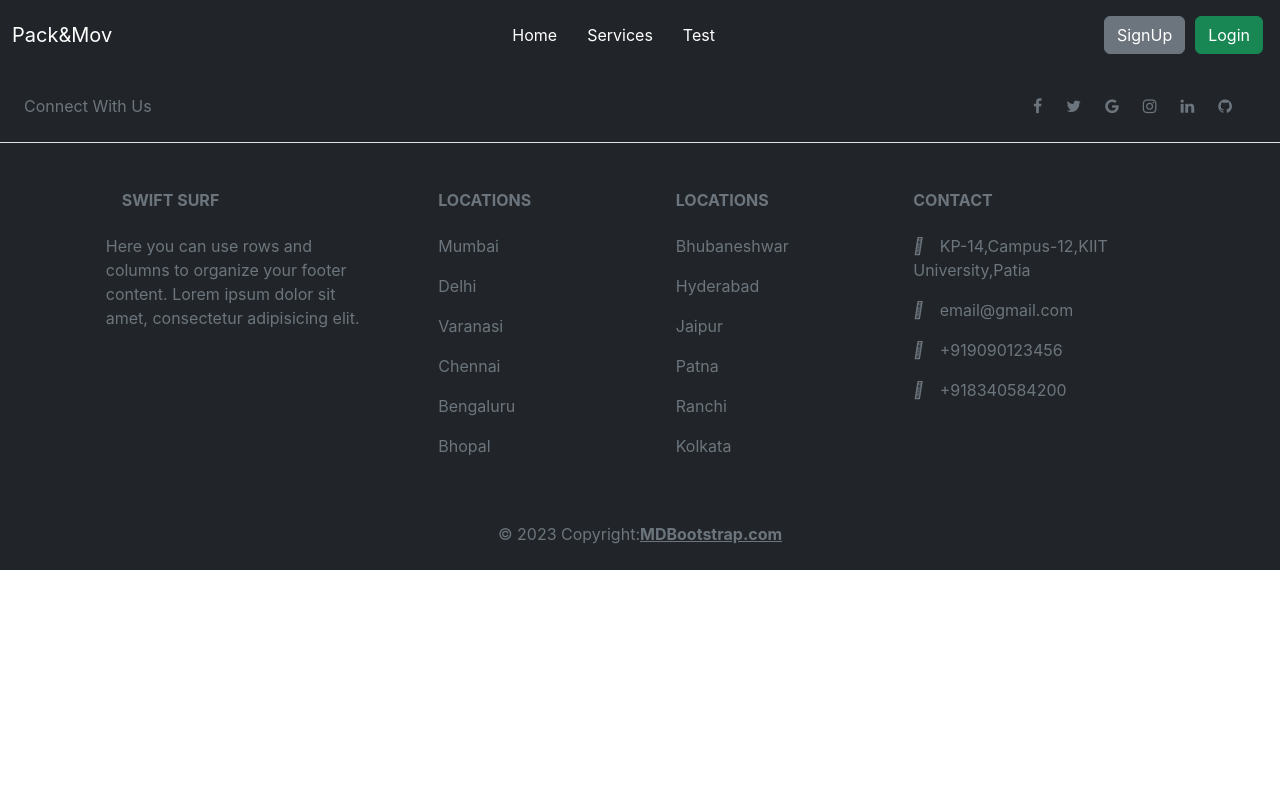
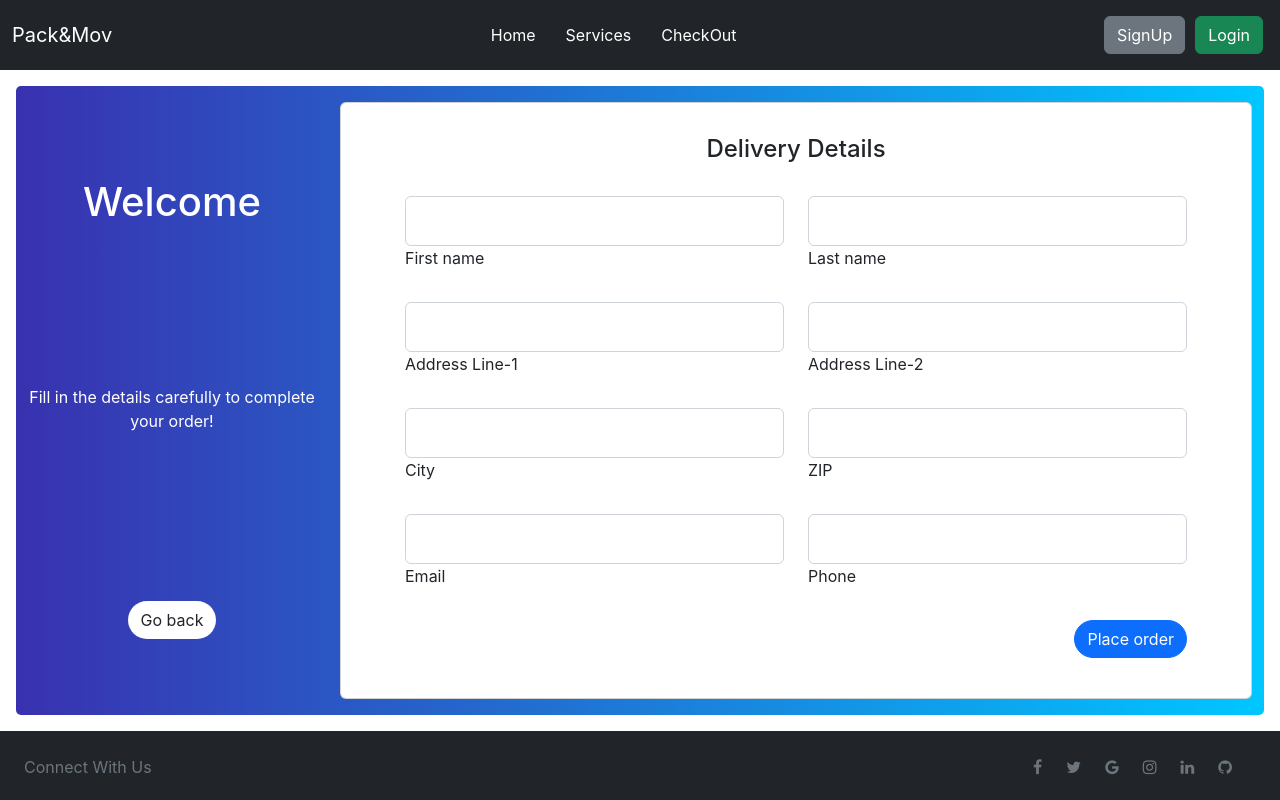
Before and after one commit to 007DSJ/MinorProject, a React (Create React App) app in the folder frontend/: page /checkout in a window 1280 px wide. Shown: the top 800 px of the page. Built offline with nearby package versions, Linux system fonts and the light colour scheme.

Commit message:
checkout page implementation

```diff
--- a/frontend/src/App.css
+++ b/frontend/src/App.css
@@ -101,3 +101,22 @@ input {
     height: 50px;
     border-radius: 1px;
 }
+
+#lc {
+    display: flex;
+    flex-direction: column;
+    justify-content: space-around;
+}
+
+#big {
+    background: -webkit-linear-gradient(left, #3931af, #00c6ff);
+    border-radius: 5px;
+}
+
+#mango {
+    background-color: white;
+    border-radius: 20px;
+}
+#mango1{
+    border-radius: 20px;
+}
--- /dev/null
+++ b/frontend/src/components/CheckOut.jsx
@@ -0,0 +1,96 @@
+import React from 'react'
+import '../App.css';
+
+function Checkout() {
+    return (
+        <div id="big" className="row mb-3 mt-3 mx-3">
+            <div id="lc" className="col-md-3">
+                <div className="text-center">
+                    <h1 className="mt-3 text-white">Welcome</h1>
+                </div>
+                <div className="text-center">
+                    <p className="text-white">Fill in the details carefully to complete your order!</p>
+                </div>
+                <div className="text-center">
+                    <a href="#"><button id='mango' type="submit" className="btn">Go back</button></a>
+                </div>
+            </div>
+            <div className="col-md-9 mt-3 mb-3 justify-content-center">
+                <div className="card card-custom pb-4">
+                    <div className="card-body mt-0 mx-5">
+                        <div className="text-center mb-3 pb-2 mt-3">
+                            <h4>Delivery Details</h4>
+                        </div>
+
+                        <form className="mb-0">
+
+                            <div className="row mb-4">
+                                <div className="col">
+                                    <div className="form-outline">
+                                        <input type="text" id="form9Example1" className="form-control input-custom" />
+                                        <label className="form-label" for="form9Example1">First name</label>
+                                    </div>
+                                </div>
+                                <div className="col">
+                                    <div className="form-outline">
+                                        <input type="text" id="form9Example2" className="form-control input-custom" />
+                                        <label className="form-label" for="form9Example2">Last name</label>
+                                    </div>
+                                </div>
+                            </div>
+                            <div className="row mb-4">
+                                <div className="col">
+                                    <div className="form-outline">
+                                        <input type="text" id="form9Example3" className="form-control input-custom" />
+                                        <label className="form-label" for="form9Example3">Address Line-1</label>
+                                    </div>
+                                </div>
+                                <div className="col">
+                                    <div className="form-outline">
+                                        <input type="text" id="form9Example4" className="form-control input-custom" />
+                                        <label className="form-label" for="form9Example4">Address Line-2</label>
+                                    </div>
+                                </div>
+                            </div>
+                            <div className="row mb-4">
+                                <div className="col">
+                                    <div className="form-outline">
+                                        <input type="text" id="form9Example6" className="form-control input-custom" />
+                                        <label className="form-label" for="form9Example6">City</label>
+                                    </div>
+                                </div>
+                                <div className="col">
+                                    <div className="form-outline">
+                                        <input type="email" id="typeEmail" className="form-control input-custom" />
+                                        <label className="form-label" for="typeEmail">ZIP</label>
+                                    </div>
+                                </div>
+                            </div>
+                            <div className="row mb-4">
+                                <div className="col">
+                                    <div className="form-outline">
+                                        <input type="text" id="form9Example6" className="form-control input-custom" />
+                                        <label className="form-label" for="form9Example6">Email</label>
+                                    </div>
+                                </div>
+                                <div className="col">
+                                    <div className="form-outline">
+                                        <input type="email" id="typeEmail" className="form-control input-custom" />
+                                        <label className="form-label" for="typeEmail">Phone</label>
+                                    </div>
+                                </div>
+                            </div>
+
+                            <div className="float-end ">
+                                <a href="#"><button id='mango1' type="submit" className="btn btn-primary">Place order</button></a>
+                            </div>
+
+                        </form>
+                    </div>
+                </div>
+            </div>
+        </div>
+    )
+}
+
+export default Checkout
--- a/frontend/src/components/Navbar.js
+++ b/frontend/src/components/Navbar.js
@@ -26,7 +26,7 @@ function Navbar() {
               <a class="nav-link active" href="/services">Services</a>
             </li>
             <li class="nav-item">
-              <a class="nav-link active" href="#">Test</a>
+              <a class="nav-link active" href="/checkout">CheckOut</a>
             </li>
           </ul>
           <ul class="navbar-nav ms-auto mb-2 mb-lg-0">
--- a/frontend/src/index.js
+++ b/frontend/src/index.js
@@ -9,6 +9,7 @@ import Login from './components/Login';
 import SignUp from './components/SignUp';
 import Services from './components/Services';
 import AddMover from './components/AddMover';
+import CheckOut from './components/CheckOut';
 
 const root = ReactDOM.createRoot(document.getElementById('root'));
 root.render(
@@ -21,6 +22,7 @@ root.render(
         <Route path='login' element={<Login />} />
         <Route path='signup' element={<SignUp />} />
         <Route path='addmover' element={<AddMover />} />
+        <Route path='checkout' element={<CheckOut />} />
       </Routes>
     </BrowserRouter>
     <Footer />
```
